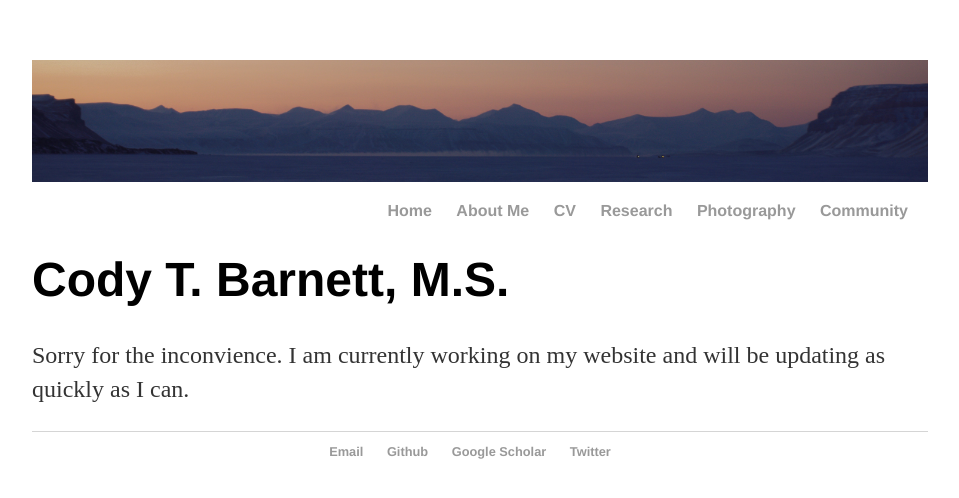
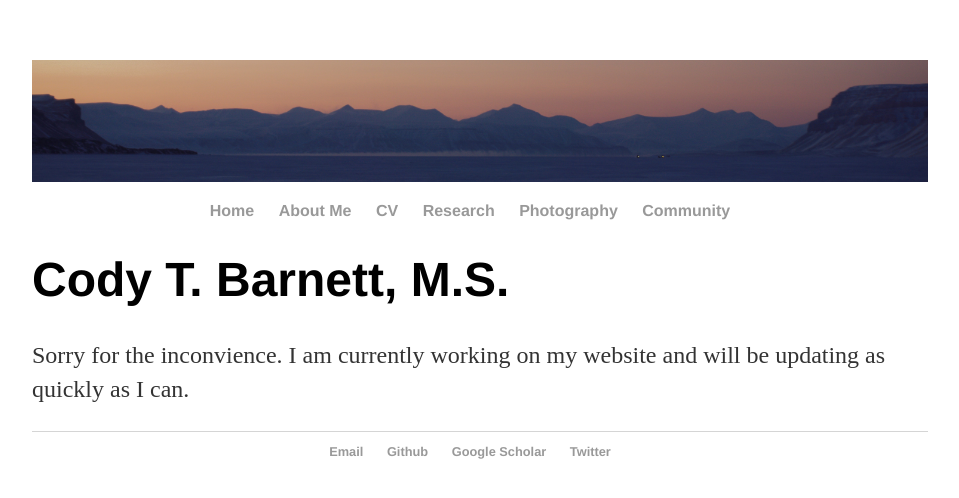
Before and after one commit to Cbarnett207/CBarnett207.github.io, a Jekyll site: the page built from index.html, in a window 1280 px wide. Shown: the top 498 px of the page, without its empty margins (160-1119 px from the left). Built offline with Jekyll 4.4.1, drawn with Linux system fonts in a browser that asks for light colours.

Commit message:
update header options
center link pages below banner image

```diff
--- a/_layouts/default.html
+++ b/_layouts/default.html
@@ -8,7 +8,7 @@
 		</head>
 		<body>
 			<nav>
-	    		<div align="right"><ul>
+	    		<div align="center"><ul>
 	        		<li><a href="/">Home</a></li>
 		        	<li><a href="/about">About Me</a></li>
 	        		<li><a href="/cv">CV</a></li>
```
